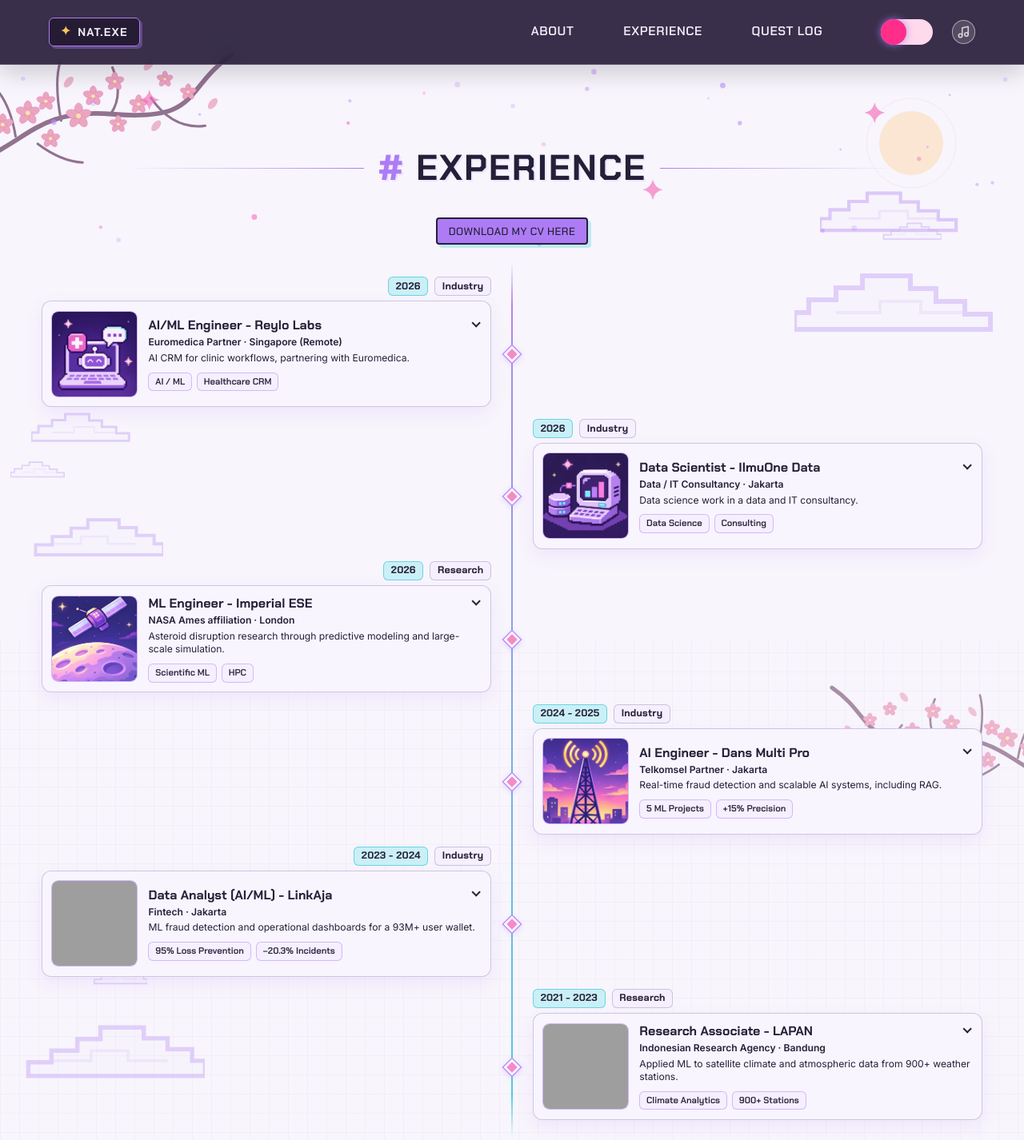
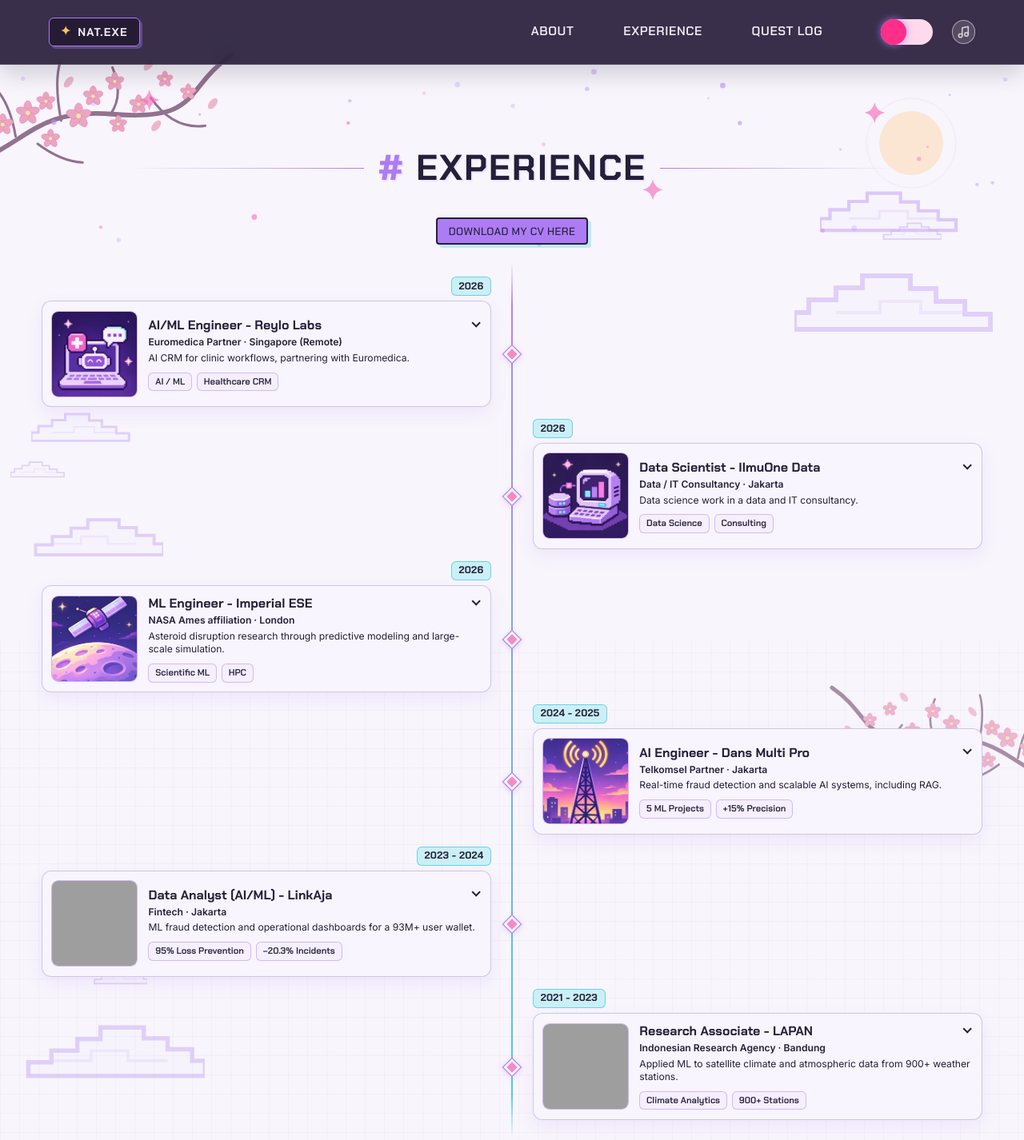
Before and after one commit to natgluons/portfolio, a plain HTML site: page experience.html in a window 1280 px wide. Shown: the top 1426 px of the page at 80% size. Drawn offline with Linux system fonts and the light colour scheme; grey boxes are pictures that could not be loaded.

Commit message:
feat: remove idustry/research keyword

```diff
--- a/experience.html
+++ b/experience.html
@@ -127,7 +127,7 @@ height="0" width="0" style="display:none;visibility:hidden"></iframe></noscript>
 
                                 <div class="timeline" role="list" aria-label="Career timeline">
                                     <div class="timeline-item left" role="listitem">
-                                        <div class="timeline-date"><span>2026</span><span>Industry</span></div>
+                                        <div class="timeline-date"><span>2026</span>  </div>
                                         <article class="timeline-content">
                                             <div class="timeline-card__overview">
                                                 <div class="timeline-card__art-frame">
@@ -149,7 +149,7 @@ height="0" width="0" style="display:none;visibility:hidden"></iframe></noscript>
                                     </div>
 
                                     <div class="timeline-item right" role="listitem">
-                                        <div class="timeline-date"><span>2026</span><span>Industry</span></div>
+                                        <div class="timeline-date"><span>2026</span></div>
                                         <article class="timeline-content">
                                             <div class="timeline-card__overview">
                                                 <div class="timeline-card__art-frame">
@@ -171,7 +171,7 @@ height="0" width="0" style="display:none;visibility:hidden"></iframe></noscript>
                                     </div>
 
                                     <div class="timeline-item left" role="listitem">
-                                        <div class="timeline-date"><span>2026</span><span>Research</span></div>
+                                        <div class="timeline-date"><span>2026</span></div>
                                         <article class="timeline-content">
                                             <div class="timeline-card__overview">
                                                 <div class="timeline-card__art-frame">
@@ -197,7 +197,7 @@ height="0" width="0" style="display:none;visibility:hidden"></iframe></noscript>
                                     </div>
 
                                     <div class="timeline-item right" role="listitem">
-                                        <div class="timeline-date"><span>2024 - 2025</span><span>Industry</span></div>
+                                        <div class="timeline-date"><span>2024 - 2025</span></div>
                                         <article class="timeline-content">
                                             <div class="timeline-card__overview">
                                                 <div class="timeline-card__art-frame">
@@ -224,7 +224,7 @@ height="0" width="0" style="display:none;visibility:hidden"></iframe></noscript>
                                     </div>
 
                                     <div class="timeline-item left" role="listitem">
-                                        <div class="timeline-date"><span>2023 - 2024</span><span>Industry</span></div>
+                                        <div class="timeline-date"><span>2023 - 2024</span></div>
                                         <article class="timeline-content">
                                             <div class="timeline-card__overview">
                                                 <div class="timeline-card__art-frame">
@@ -251,7 +251,7 @@ height="0" width="0" style="display:none;visibility:hidden"></iframe></noscript>
                                     </div>
 
                                     <div class="timeline-item right" role="listitem">
-                                        <div class="timeline-date"><span>2021 - 2023</span><span>Research</span></div>
+                                        <div class="timeline-date"><span>2021 - 2023</span></div>
                                         <article class="timeline-content">
                                             <div class="timeline-card__overview">
                                                 <div class="timeline-card__art-frame">
```
